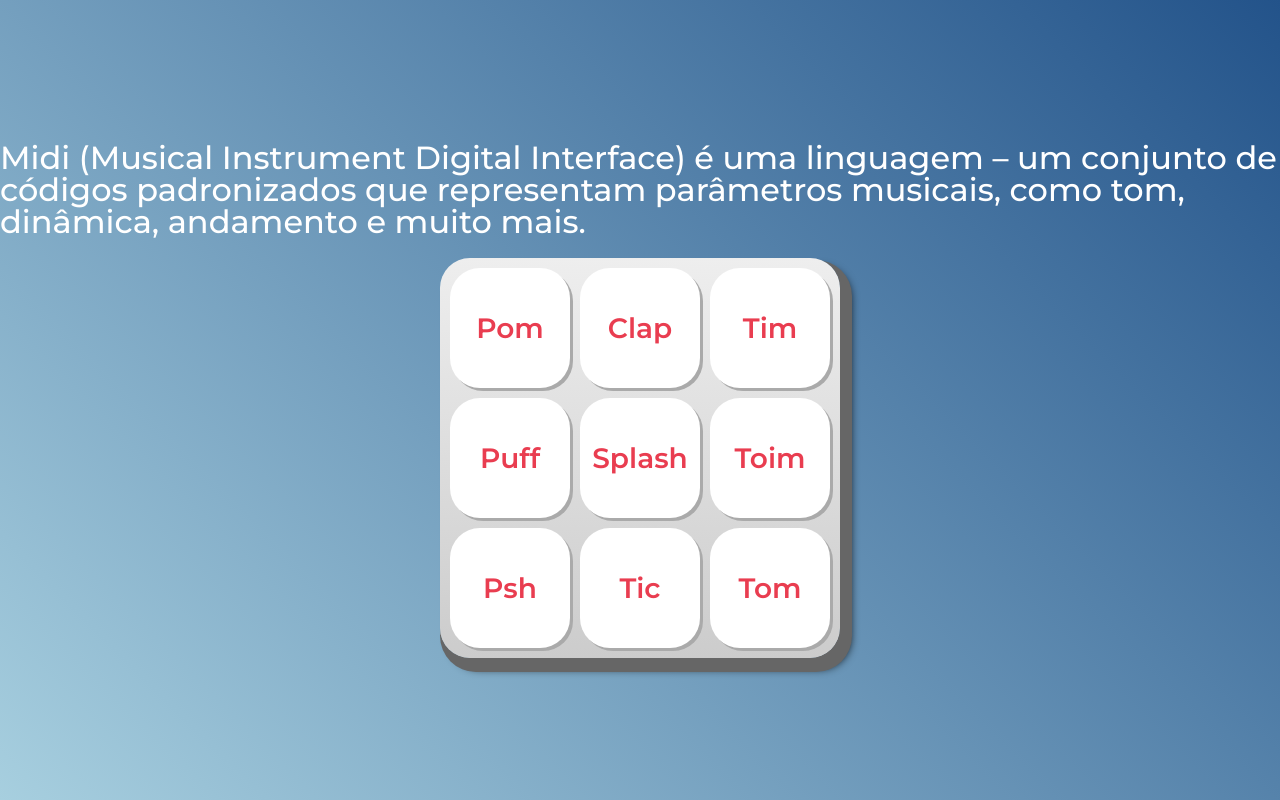
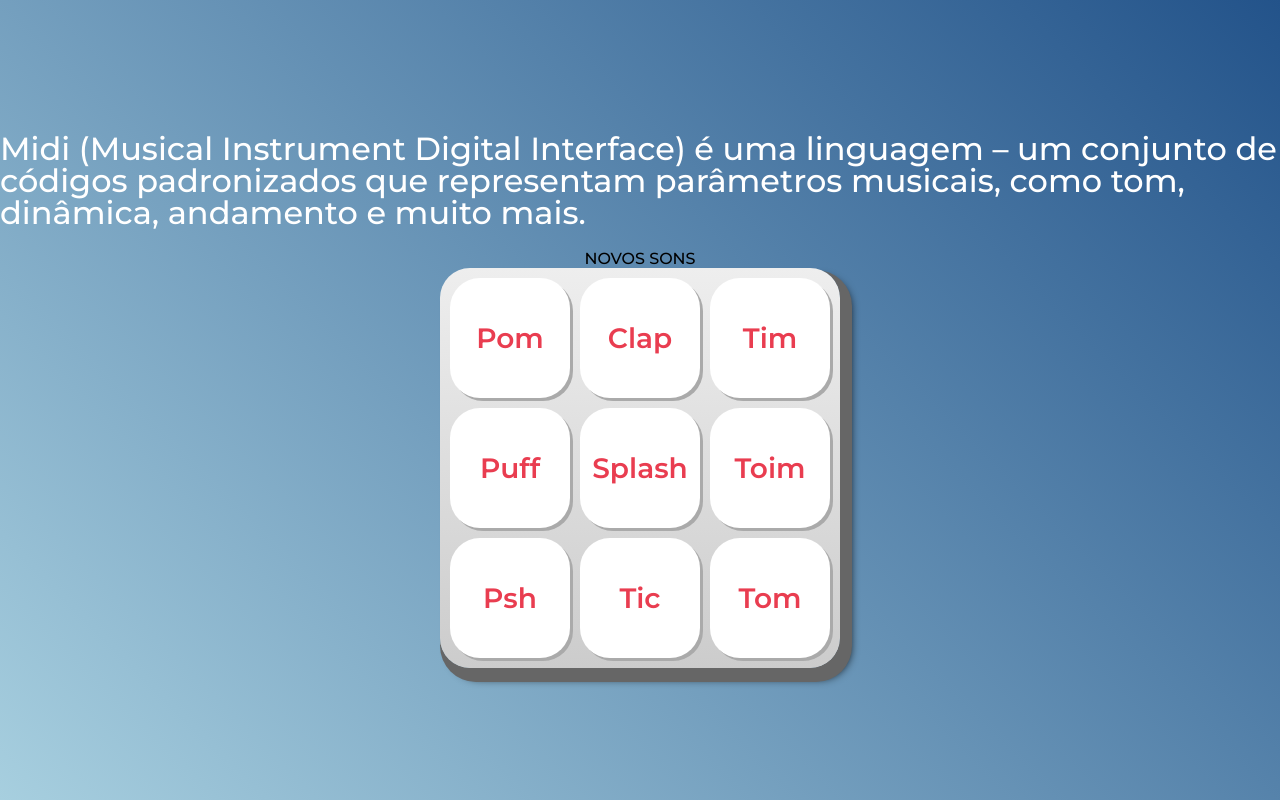
Before and after one commit to rafavitoria/rep-java, a plain HTML site: page novos-sons.html in a window 1280 px wide. Drawn offline with Linux system fonts and the light colour scheme.

Commit message:
NOVOS SONs

```diff
--- a/novos-sons.html
+++ b/novos-sons.html
@@ -21,6 +21,7 @@
 <body>
 
     <h1>Midi (Musical Instrument Digital Interface) é uma linguagem – um conjunto de códigos padronizados que representam parâmetros musicais, como tom, dinâmica, andamento e muito mais.</h1>
+    <button><a href="novos-sons.html">NOVOS SONS</a></button>
 
     <section class="teclado">
         <button onclick="tocaSomPom()" class="tecla tecla_pom">Pom</button>
```
